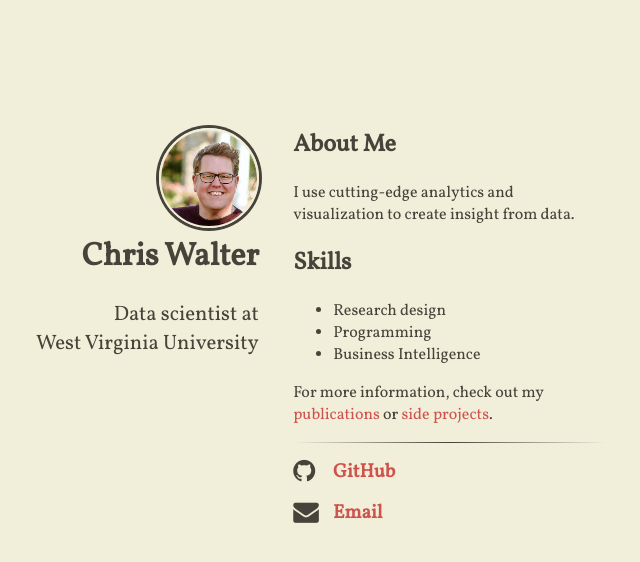
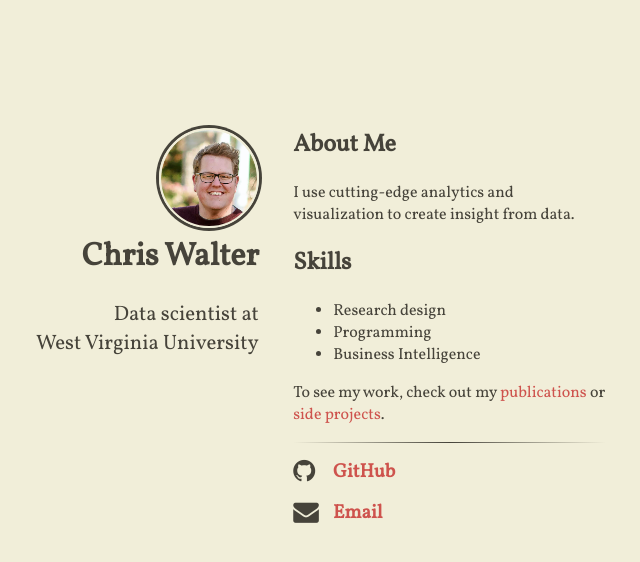
Before and after one commit to waltscience/waltscience.github.io, a Jekyll site: the page built from index.html, in a window 1280 px wide. Shown: the top 562 px of the page, without its empty margins (374-1014 px from the left). Built offline with Jekyll 4.4.1, drawn with Linux system fonts in a browser that asks for light colours; nearby versions of some CDN libraries.

Commit message:
Update content.html

```diff
--- a/_includes/content.html
+++ b/_includes/content.html
@@ -8,7 +8,7 @@
   <li>Business Intelligence</li>
 </ul>
 
-<p>For more information, check out my <a href="https://scholar.google.com/citations?hl=en&user=wfn0gRYAAAAJ&view_op=list_works">publications</a>
+<p>To see my work, check out my <a href="https://scholar.google.com/citations?hl=en&user=wfn0gRYAAAAJ&view_op=list_works">publications</a>
 or <a href="https://waltscienceblog.github.io">side projects</a>.</p>
 
 <hr />
```
